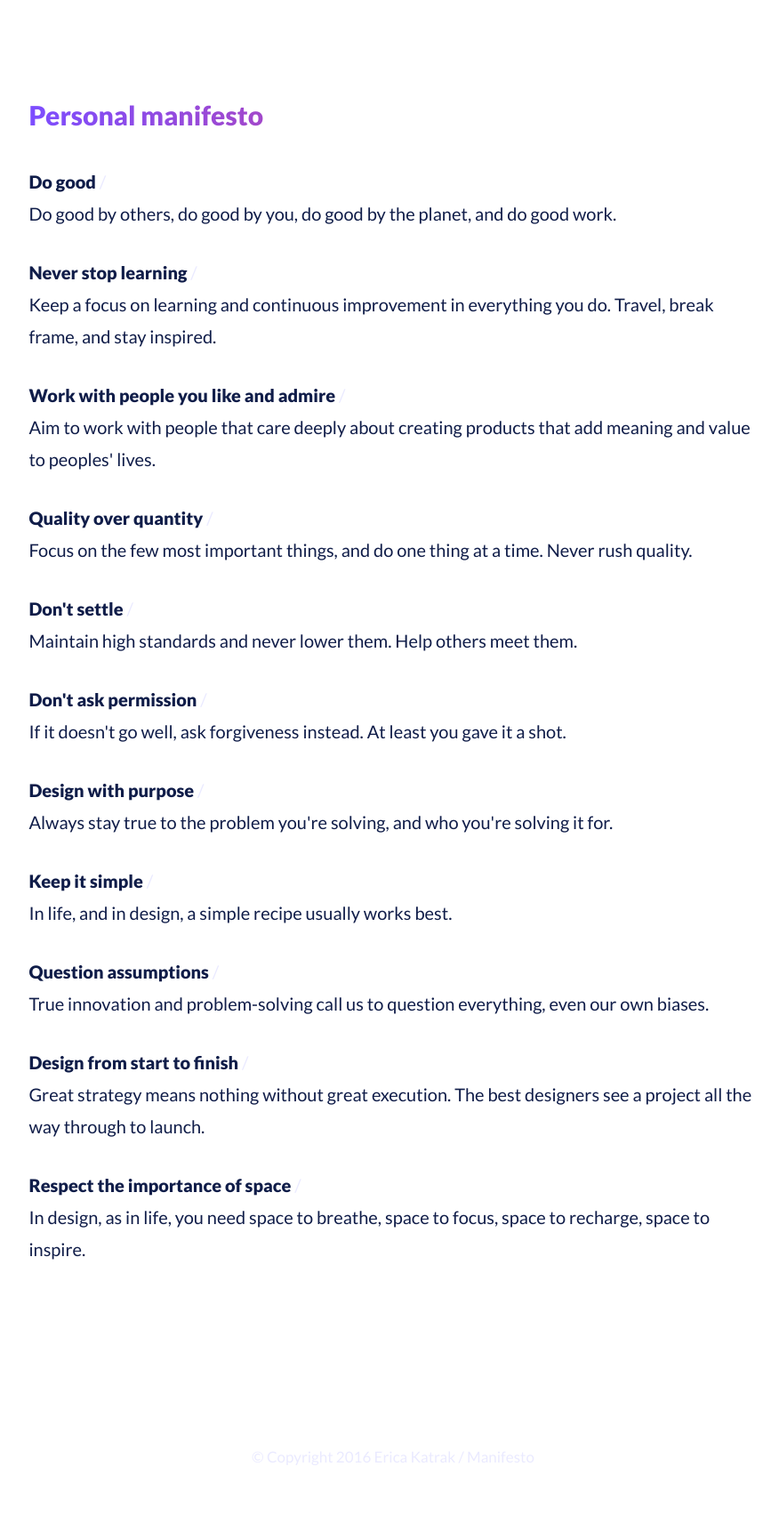
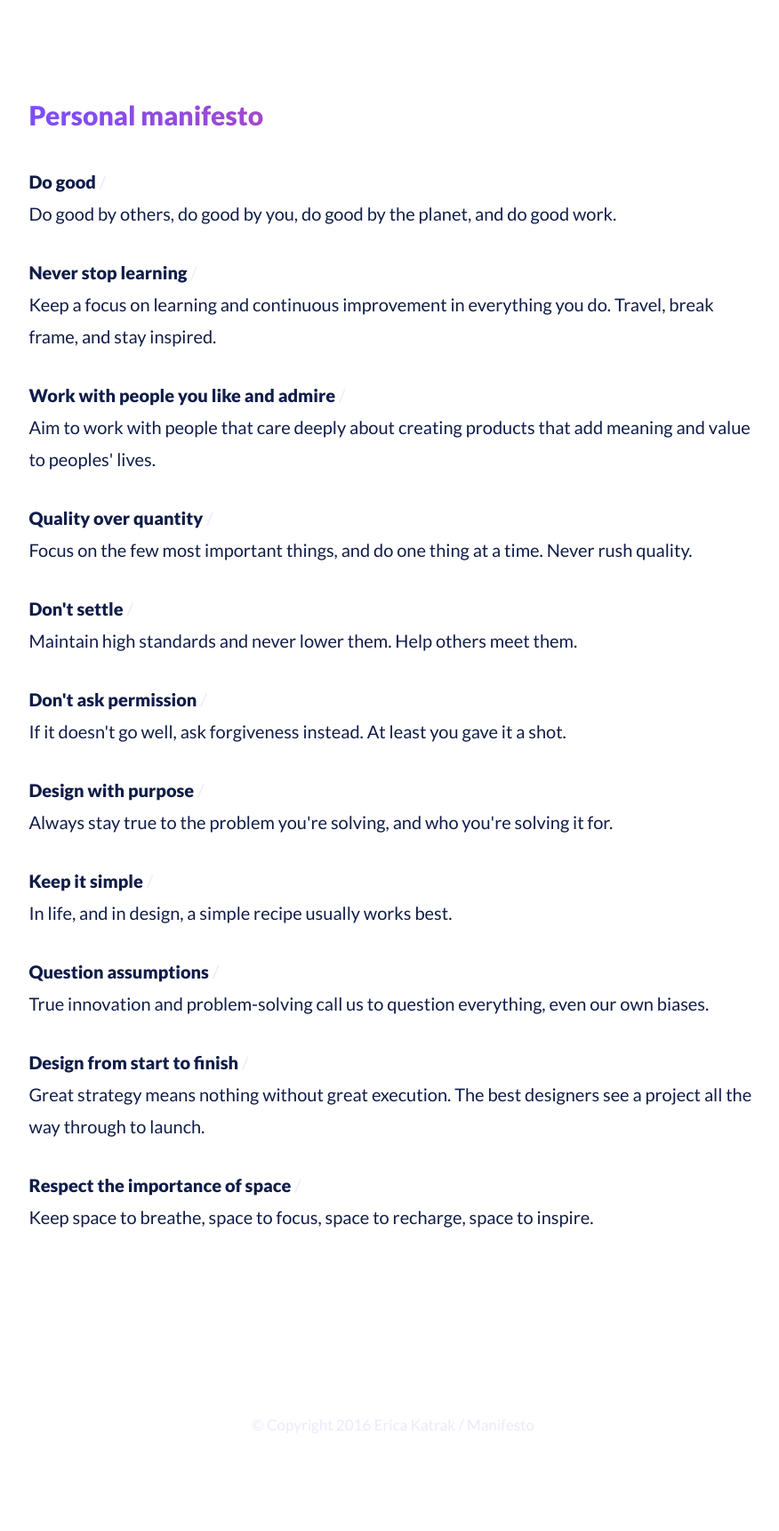
Before and after one commit to ericakatrak/ericakatrak.github.io, a Jekyll site: the page built from manifesto.html, in a window 1280 px wide. Shown: the whole page at 89% size, without its empty margins (198-1074 px from the left). Built offline with Jekyll 4.4.1, drawn with Linux system fonts in a browser that asks for light colours; after the commit the page ends 1685 px from its top, so only the background shows below that.

Commit message:
Update manifesto.html

```diff
--- a/manifesto.html
+++ b/manifesto.html
@@ -13,5 +13,5 @@ layout: default
   <p><strong>Keep it simple</strong><span class="lt"> /</span><br>In life, and in design, a simple recipe usually works best.</p>
   <p><strong>Question assumptions</strong><span class="lt"> /</span><br>True innovation and problem-solving call us to question everything, even our own biases.</p>
   <p><strong>Design from start to finish</strong><span class="lt"> /</span><br>Great strategy means nothing without great execution. The best designers see a project all the way through to launch.</p>
-  <p><strong>Respect the importance of space</strong><span class="lt"> /</span><br>In design, as in life, you need space to breathe, space to focus, space to recharge, space to inspire.</p>
+  <p><strong>Respect the importance of space</strong><span class="lt"> /</span><br>Keep space to breathe, space to focus, space to recharge, space to inspire.</p>
 </section>
```
